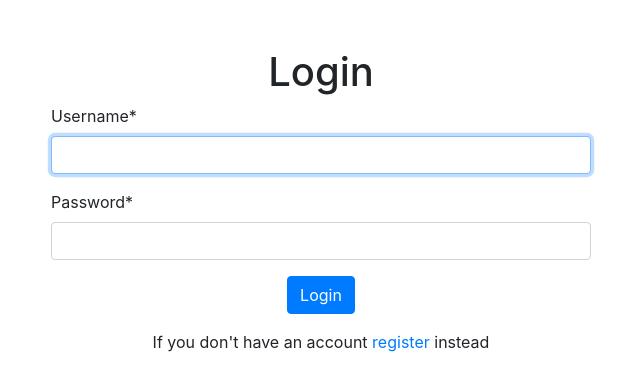
After one commit to ArhipDolya/WeatherWebApp, a Django app: page /login/ in a window 1280 px wide. The commit adds this page. Shown: the top 391 px of the page, without its empty margins (319-959 px from the left). Run offline with Django 4.2, Linux system fonts and the light colour scheme; some libraries are stand-ins or nearby versions.

Commit message:
Added login logic

```diff
--- a/WeatherApp/forms.py
+++ b/WeatherApp/forms.py
@@ -1,6 +1,7 @@
 from django import forms
 from django.contrib.auth.forms import UserCreationForm
 from django.contrib.auth.models import User
+
 
 class RegisterUserForm(UserCreationForm):
 
--- a/WeatherApp/templates/homepage.html
+++ b/WeatherApp/templates/homepage.html
@@ -15,7 +15,8 @@
             <h1 class="text-center">Welcome to Weather WebApp!</h1>
             <p class="text-center">Please register to access additional features:</p>
             <div class="text-center">
-                <a class="btn btn-primary" href="{% url 'user_registration_view' %}">Registration</a>
+                <a class="btn btn-primary" href="{% url 'user_registration_view' %}">Registration</a><br><br>
+                <a class='btn btn-success' href='{% url 'user_login_view' %}'>Login</a>
             </div>
         </div>
     </div>
--- /dev/null
+++ b/WeatherApp/templates/registration/login.html
@@ -0,0 +1,30 @@
+{% extends 'base.html' %}
+
+{% block title %}
+    <title>Login</title>
+{% endblock %}
+
+{% block link %}
+  <link rel="stylesheet" href="https://stackpath.bootstrapcdn.com/bootstrap/4.4.1/css/bootstrap.min.css" integrity="sha384-Vkoo8x4CGsO3+Hhxv8T/Q5PaXtkKtu6ug5TOeNV6gBiFeWPGFN9MuhOf23Q9Ifjh" crossorigin="anonymous">
+{% endblock %}
+
+{% block content %}
+
+{% load crispy_forms_tags %}
+
+<div class="container">
+    <div class="row justify-content-center mt-5">
+        <div class="col-md-6">
+            <h1 class="text-center">Login</h1>
+            <form method="post">
+                {% csrf_token %}
+                {{ form|crispy }}
+                <div class="text-center mt-3">
+                    <button class="btn btn-primary" type="submit">Login</button>
+                </div>
+            </form>
+            <p class="text-center mt-3">If you don't have an account <a href='{% url "user_registration_view" %}'>register</a> instead</p>
+        </div>
+    </div>
+</div>
+{% endblock %}
--- a/WeatherApp/templates/registration/registration.html
+++ b/WeatherApp/templates/registration/registration.html
@@ -28,7 +28,7 @@
             {{ form.password2|as_crispy_field }}
           </div>
           <button class="btn btn-primary btn-block" type="submit">Register</button>
-          <p class="text-center mt-3">If you already have an account <a href="#">login</a> instead</p>
+          <p class="text-center mt-3">If you already have an account <a href="{% url "user_login_view" %}">login</a> instead</p>
         </form>
       </div>
     </div>
--- a/WeatherApp/urls.py
+++ b/WeatherApp/urls.py
@@ -6,4 +6,5 @@ urlpatterns = [
     path('', views.homepage, name='homepage'),
     path('weather/', views.main, name='main'),
     path('registration/', views.user_registration_view, name='user_registration_view'),
+    path('login/', views.user_login_view, name='user_login_view'),
 ]
--- a/WeatherApp/views.py
+++ b/WeatherApp/views.py
@@ -2,8 +2,11 @@ import datetime
 import requests
 from django.shortcuts import render, redirect
 from django.contrib import messages
+from django.contrib.auth import login, authenticate
+from django.urls import reverse
 from .API_KEY import API_KEY
 from .forms import RegisterUserForm
+from django.contrib.auth.forms import AuthenticationForm
 
 
 def homepage(request):
@@ -83,3 +86,26 @@ def user_registration_view(request):
         form = RegisterUserForm()
 
     return render(request, 'registration/registration.html', {'form': form})
+
+
+def user_login_view(request):
+    if request.method == 'POST':
+        form = AuthenticationForm(request, data=request.POST)
+        if form.is_valid():
+            username = form.cleaned_data['username']
+            email = form.cleaned_data['email']
+            password = form.cleaned_data['password']
+            password_confirmation = form.cleaned_data['password_confirmation']
+            user = authenticate(username=username, email=email, password=password, password_confirmation=password_confirmation)
+
+            if user is not None:
+                login(request, user)
+                messages.info(request, f"You are now logged in as {username}.")
+                return redirect('weather/')
+            else:
+                messages.error(request, "Invalid user !")
+
+    else:
+        form = AuthenticationForm()
+
+    return render(request, 'registration/login.html', {'form': form})
```
Also changed, not shown: db.sqlite3.
